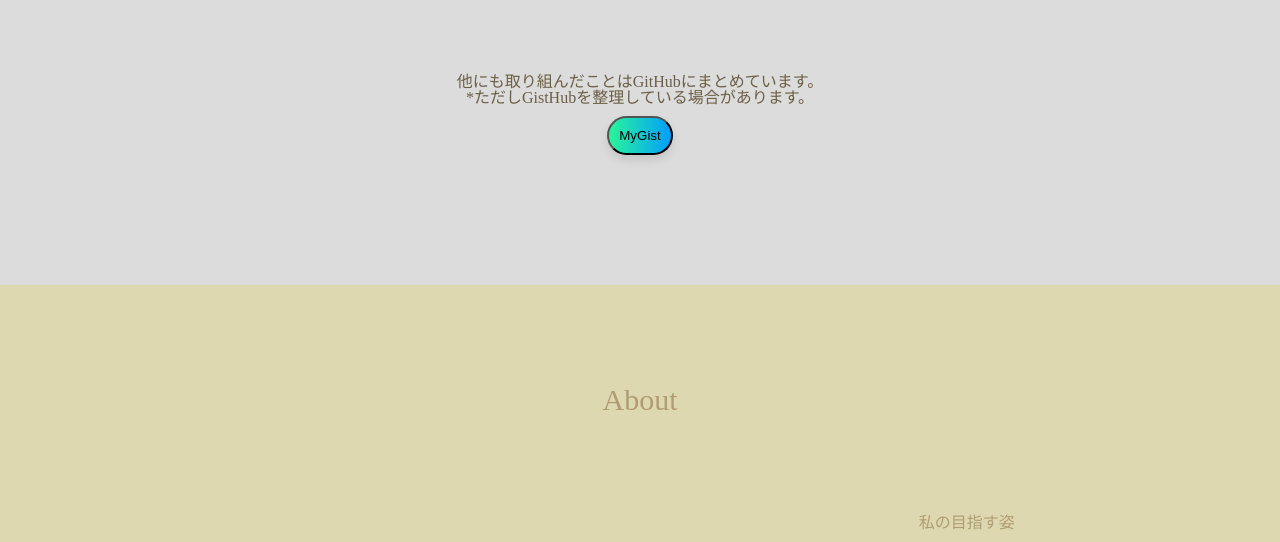
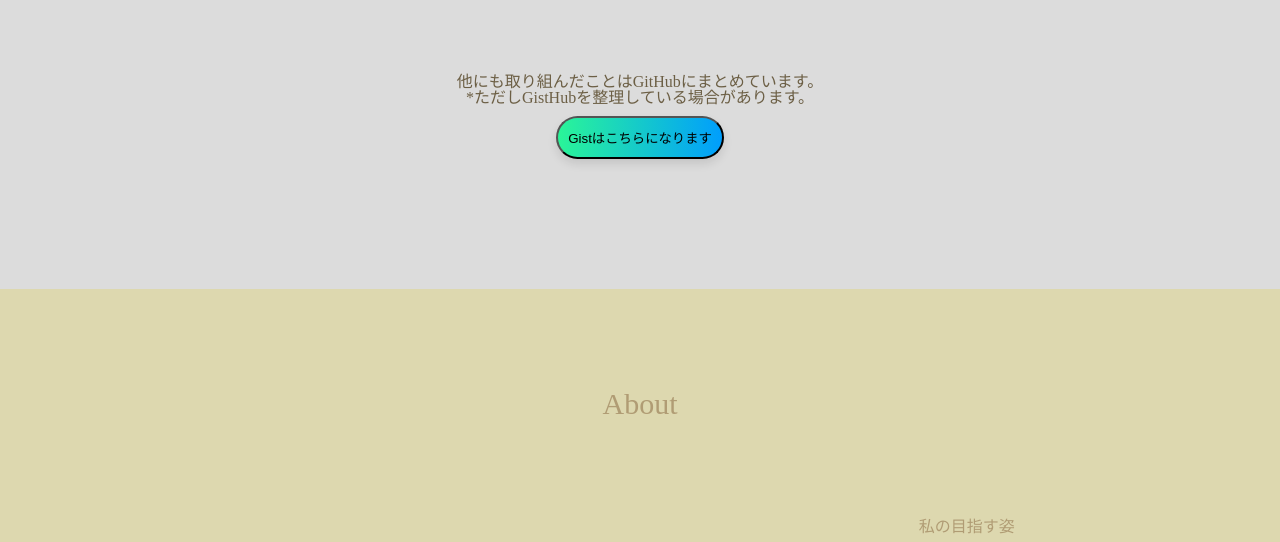
Before and after one commit to Scret2/MyPortfolio, a plain HTML site: page index.html in a window 1280 px wide. Shown: the part 820-1362 px from the top of the page. Drawn offline with nearby package versions, Linux system fonts and the light colour scheme.

Commit message:
Update index.html

```diff
--- a/index.html
+++ b/index.html
@@ -51,7 +51,7 @@
         </span>
         <div class="GitHub">
           <p>他にも取り組んだことはGitHubにまとめています。<br />*ただしGistHubを整理している場合があります。</p>
-          <button class="gitbutton"><a href="https://gist.github.com/Scret2">MyGist</a></button>
+          <button class="gitbutton"><a href="https://gist.github.com/Scret2">Gistはこちらになります</a></button>
         </div>
       </div>
       <div id="about">
```
